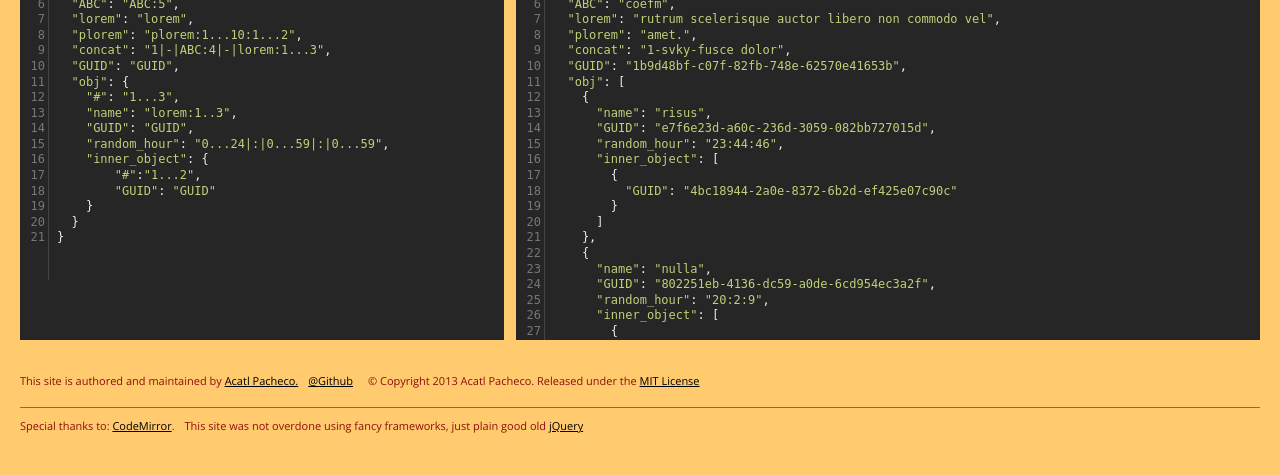
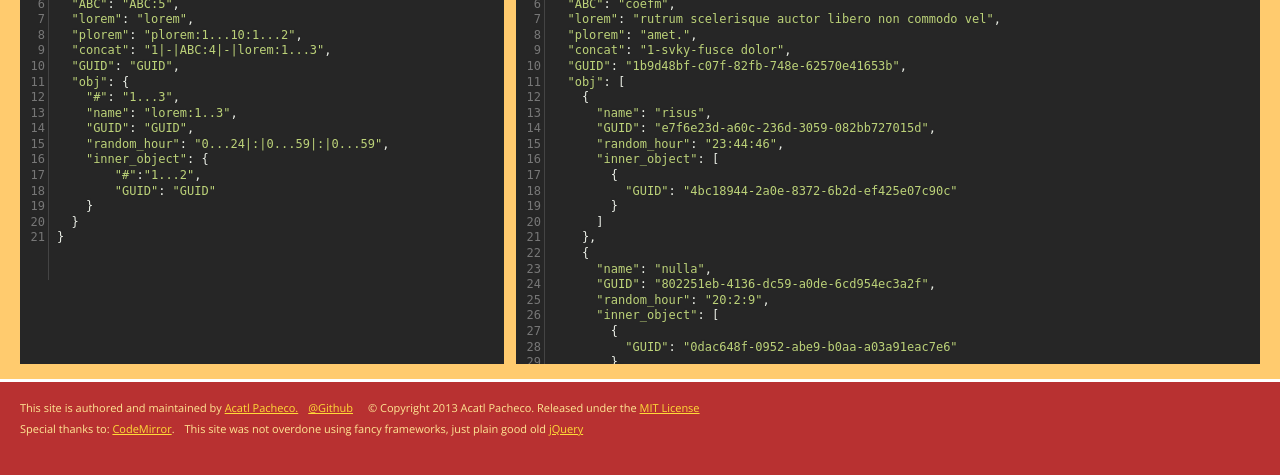
Before and after one commit to acatl/datafixture.js, a plain HTML site: page index.html in a window 1280 px wide. Shown: the part 309-784 px from the top of the page. Drawn offline with nearby package versions, Linux system fonts and the light colour scheme.

Commit message:
improving a bit the background

```diff
--- a/css/main.css
+++ b/css/main.css
@@ -79,7 +79,7 @@ h4 {
 
 body, html {
   color: #8f0e0e;
-  background: #ffcb6e; }
+  background: #b83131; }
 
 body {
   font-size: 10px;
@@ -88,7 +88,7 @@ body {
   line-height: 1; }
 
 a, a:visited {
-  color: black; }
+  color: #ffdb37; }
 
 a:hover {
   color: white;
@@ -225,8 +225,7 @@ hr {
     filter: progid:DXImageTransform.Microsoft.gradient(startColorstr='$color1', endColorstr='$color2',GradientType=0 ); }
 
 .header-container {
-  background: #b83131;
-  border-bottom: 3px solid white; }
+  background: #b83131; }
   .header-container h1 {
     font-size: 3.2em;
     margin: 20px 0 0;
@@ -238,7 +237,10 @@ hr {
     font-weight: bold; }
 
 .main-container {
-  padding-top: 20px; }
+  background: #ffcb6e;
+  padding-top: 20px;
+  border-top: 3px solid white;
+  border-bottom: 3px solid white; }
   .main-container h1, .main-container h2, .main-container h3 {
     color: #8f0e0e; }
 
@@ -320,7 +322,7 @@ hr {
   .cm-output {
     width: 60%; } }
 .footer-container {
-  color: #8f0e0e;
+  color: #ffe794;
   margin: 20px 0;
   font-size: 1.1em;
     font-size-text-decoration: none; }
--- a/index.html
+++ b/index.html
@@ -72,7 +72,6 @@
         </div>
         <div class="rights section">© Copyright 2013 Acatl Pacheco. Released under the <a href="http://www.opensource.org/licenses/mit-license.php" target="_blank">MIT License</a></div>
       </div>
-      <hr>
       <div class="group clearfix">
         <div class="thanks section">Special thanks to: <a href="http://codemirror.net/" target="_blank">CodeMirror</a>.</div>
         <div class="note section">This site was not overdone using fancy frameworks, just plain good old <a href="http://jquery.com/">jQuery</a></div>
```
